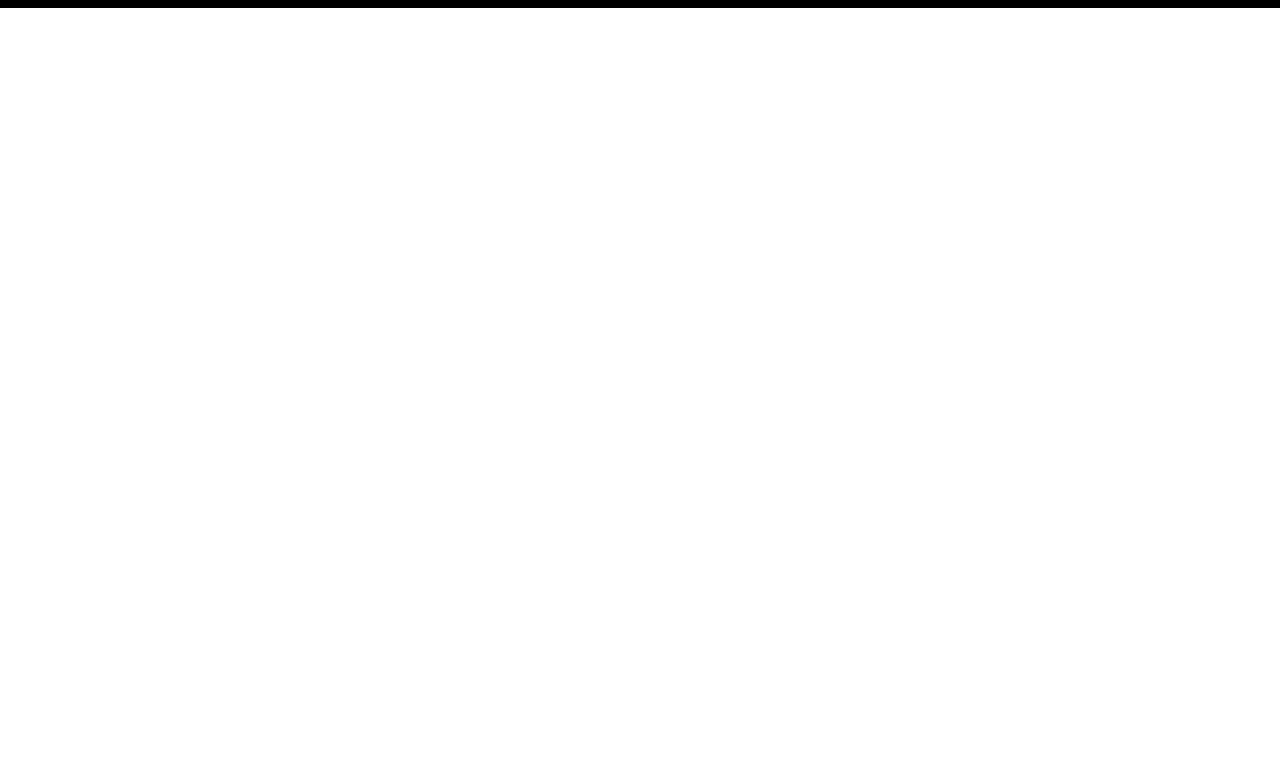
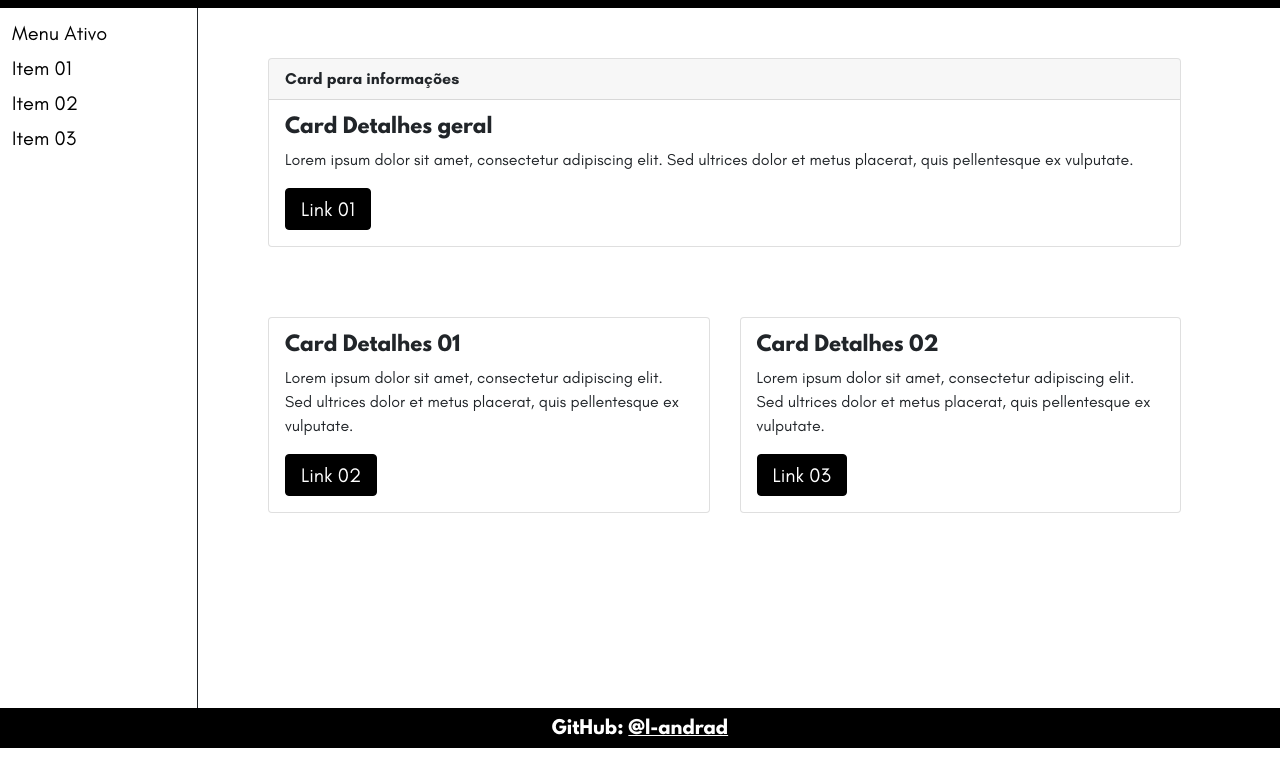
Before and after one commit to l-andrad/desafios-senai, a plain HTML site: page dashboard.html in a window 1280 px wide. Shown: the part 42-800 px from the top of the page. Drawn offline with nearby package versions, Linux system fonts and the light colour scheme.

Commit message:
Finalização dashboard

```diff
--- a/assets/css/dashboard.css
+++ b/assets/css/dashboard.css
@@ -1,3 +1,21 @@
+@font-face {
+    font-family: myFirstFont;
+    src: url(/assets/fonts/LeagueSpartan-Bold.otf);
+    font-weight: bold;
+}
+
+@font-face {
+    font-family: mySecondFontRegular;
+    src: url(/assets/fonts/GlacialIndifference-Regular.otf);
+    font-weight: bold;
+}
+
+@font-face {
+    font-family: mySecondFontBold;
+    src: url(/assets/fonts/GlacialIndifference-Bold.otf);
+    font-weight: bold;
+}
+
 .navbar {
     background-color: black;
     color: white;
@@ -7,3 +25,125 @@
 .navbar img {
     width: 100px;
 }
+
+.container {
+    margin-left: 0px !important;
+}
+
+.content {
+    display: flex;
+}
+
+#sidebar {
+    display: flex;
+    flex-direction: column;
+    height: 700px;
+    border-right: 1px;
+    border-right-style: solid;
+    padding-top: 0px;
+}
+
+.menu-list {
+    font-family: 'mySecondFontRegular';
+    font-size: 20px;
+    list-style: none;
+    padding-top: 10px;
+    padding-left: 0px;
+}
+
+.menu-list li {
+    padding-bottom: 5px;
+}
+
+.menu-list a {
+    text-decoration: none;
+    color: black;
+}
+
+.menu-list a:hover {
+    color: #c12c2e;
+}
+
+.content .cards {
+    padding-left: 70px;
+    display: block;
+    padding-top: 50px;
+    padding-right: 40px;
+
+}
+
+.cards .card {
+    width: 100%;
+    margin-bottom: 70px;
+    font-family: 'mySecondFontBold';
+}
+
+.cards .card h5 {
+    font-family: 'myFirstFont';
+}
+
+.cards .card p {
+    font-family: 'mySecondFontRegular';
+}
+
+.cards .card-01 {
+    margin-right: 30px;
+}
+
+.cards .card-secundario {
+    display: inline-flex;
+    width: 100%;
+}
+
+.cards .btn-primary {
+    font-family: 'mySecondFontRegular';
+    font-size: 20px;
+    background-color: black;
+    border-radius: 4px;
+    border-color: black;
+    padding: 5px 15px;
+    box-shadow: none !important;
+    border-color: black;
+}
+
+.cards .btn-primary:hover {
+    background-color: #c12c2e;
+    border-color: #c12c2e;
+}
+
+.cards .btn-primary:focus {
+    background-color: #c12c2e;
+    box-shadow: none;
+    border-color: #c12c2e;
+}
+
+.cards .btn-primary:checked {
+    box-shadow: none;
+}
+
+.footer {
+    text-align: center;
+    width: 100%;
+    height: 40px;
+    background-color: black;
+    justify-content: center;
+    display: flex;
+    flex-direction: column;
+}
+
+.footer h3 {
+    font-family: 'myFirstFont';
+    font-size: 18px;
+    color: white;
+    justify-content: center;
+    margin-top: 12px;
+}
+
+.footer a {
+    font-family: 'myFirstFont';
+    color: white;
+}
+
+.footer a:hover {
+    color: #c12c2e;
+}
--- a/dashboard.html
+++ b/dashboard.html
@@ -18,6 +18,58 @@
             </div>
         </nav>
     </header>
+
+        <div class="container">
+            <div class="row">
+                <div class="content">
+                    <div class="col-md-3 col-xl-2" id="sidebar">
+                        <div class="menu">
+                            <ul class="menu-list">
+                                <li><a href="">Menu Ativo</a></li>
+                                <li><a href="">Item 01</a></li>
+                                <li><a href="">Item 02</a></li>
+                                <li><a href="">Item 03</a></li>
+                            </ul>
+                        </div>
+                    </div>
+                    <div class="cards col-md-10 col-xl-11">
+                        <div class="card card-principal">
+                            <div class="card-header">
+                              Card para informações
+                            </div>
+                            <div class="card-body">
+                              <h5 class="card-title">Card Detalhes geral</h5>
+                              <p class="card-text">Lorem ipsum dolor sit amet, consectetur adipiscing elit. Sed ultrices dolor et metus placerat, quis pellentesque ex vulputate.</p>
+                              <a href="#" class="btn btn-primary">Link 01</a>
+                            </div>
+                        </div>
+                        <div class="card-secundario">
+                            <div class="card card-01">
+                                <div class="card-body">
+                                  <h5 class="card-title">Card Detalhes 01</h5>
+                                  <p class="card-text">Lorem ipsum dolor sit amet, consectetur adipiscing elit. Sed ultrices dolor et metus placerat, quis pellentesque ex vulputate.</p>
+                                  <a href="#" class="btn btn-primary">Link 02</a>
+                                </div>
+                            </div>
+                            <div class="card">
+                                <div class="card-body">
+                                  <h5 class="card-title">Card Detalhes 02</h5>
+                                  <p class="card-text">Lorem ipsum dolor sit amet, consectetur adipiscing elit. Sed ultrices dolor et metus placerat, quis pellentesque ex vulputate.</p>
+                                  <a href="#" class="btn btn-primary">Link 03</a>
+                                </div>
+                            </div>
+                        </div>
+                    </div>
+                </div>
+
+            </div>
+        </div>
+
+        <footer>
+            <div class="footer">
+                <h3>GitHub: <a href="https://github.com/l-andrad/desafios-senai" target="_blank" rel="external">@l-andrad</a></h3>
+            </div>
+        </footer>
 </body>
 
 </html>
```
Also changed, not shown: assets/css/index.css (+10 -4 lines), index.html (+2 -2 lines), assets/fonts/GlacialIndifference-Bold.otf (renamed from assets/GlacialIndifference-Bold.otf), assets/fonts/GlacialIndifference-Regular.otf (renamed from assets/GlacialIndifference-Regular.otf), assets/fonts/LeagueSpartan-Bold.otf (renamed from assets/LeagueSpartan-Bold.otf).
